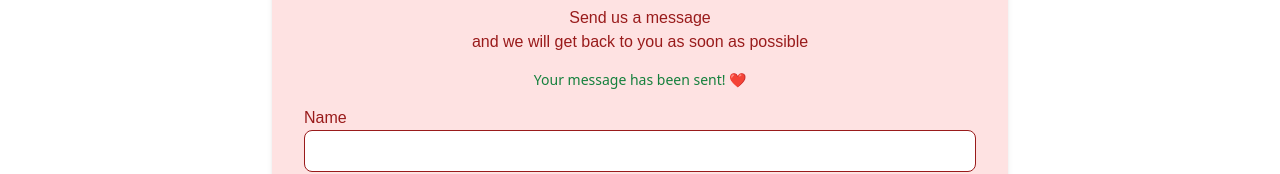
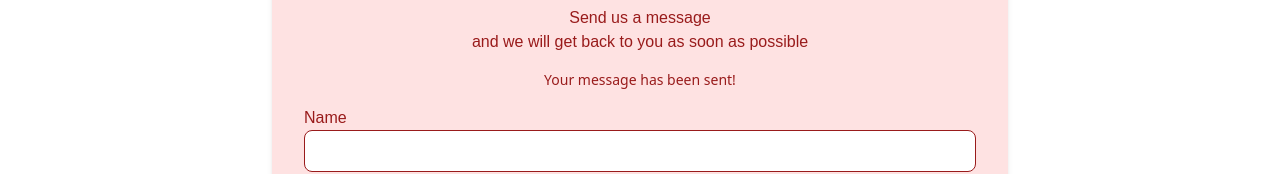
Before and after one commit to Kittypoda/js-frameworks, a React (Vite) app: page /contact in a window 1280 px wide. Both pictures are taken after typing "Sample", "name@example.com", "Sample" into the empty fields and a click on the button "Send Message". Shown: the part 142-316 px from the top of the page. Built offline with nearby package versions, Linux system fonts and the light colour scheme; no server answers; a web font is replaced by a local one.

Commit message:
submit message

```diff
--- a/src/pages/ContactPage.jsx
+++ b/src/pages/ContactPage.jsx
@@ -29,7 +29,7 @@ function ContactPage() {
         <div className="text-red-800 font-inria  text-center">Send us a message <br></br> and we will get back to you as soon as possible</div>
 
         {submitted && (
-          <p className="text-green-700 text-sm text-center font-medium">Your message has been sent! ❤️</p>
+          <p className="text-red-800 text-sm text-center font-medium">Your message has been sent!</p>
         )}
 
         <form onSubmit={handleSubmit} className="space-y-4">
```
